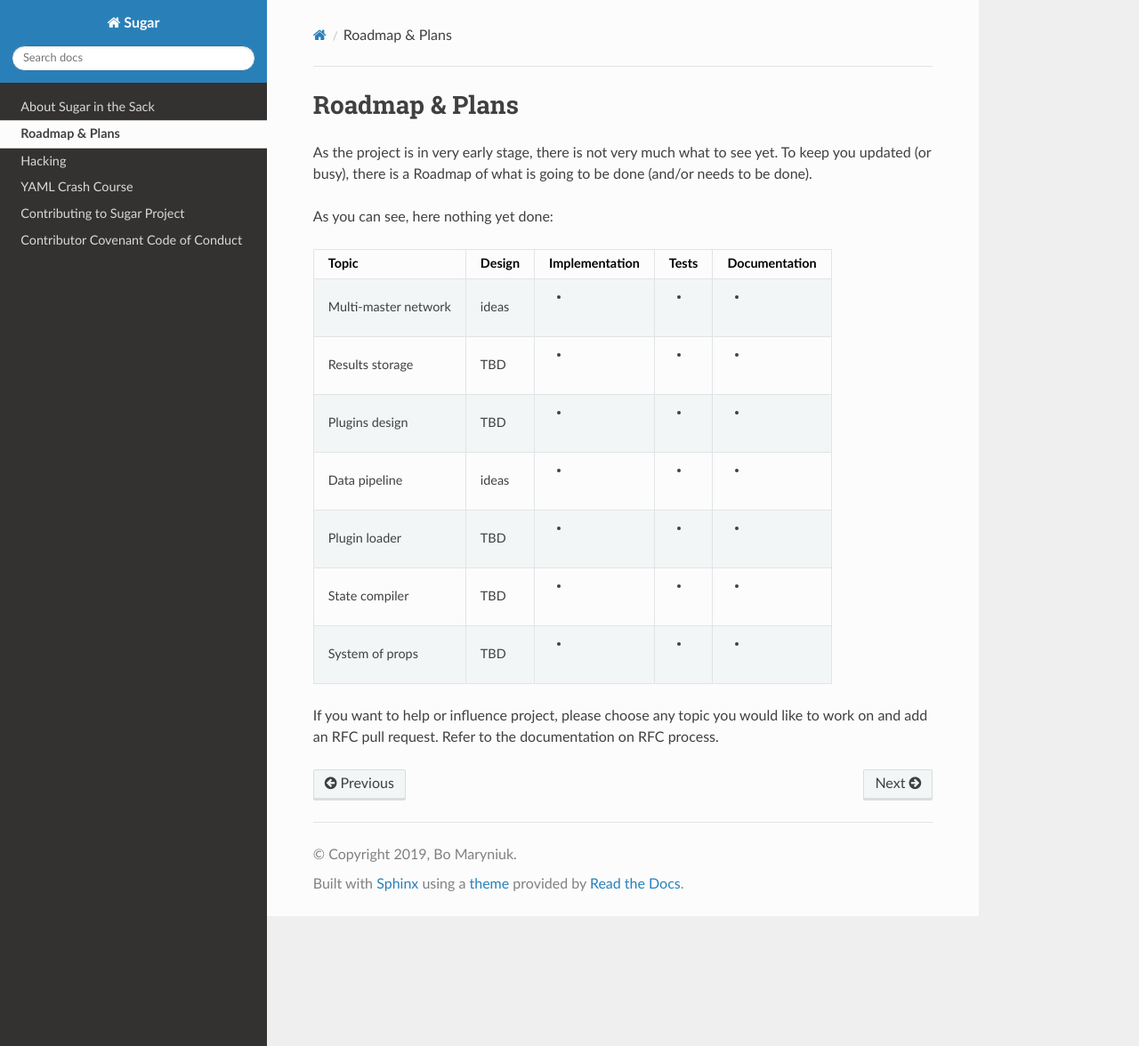
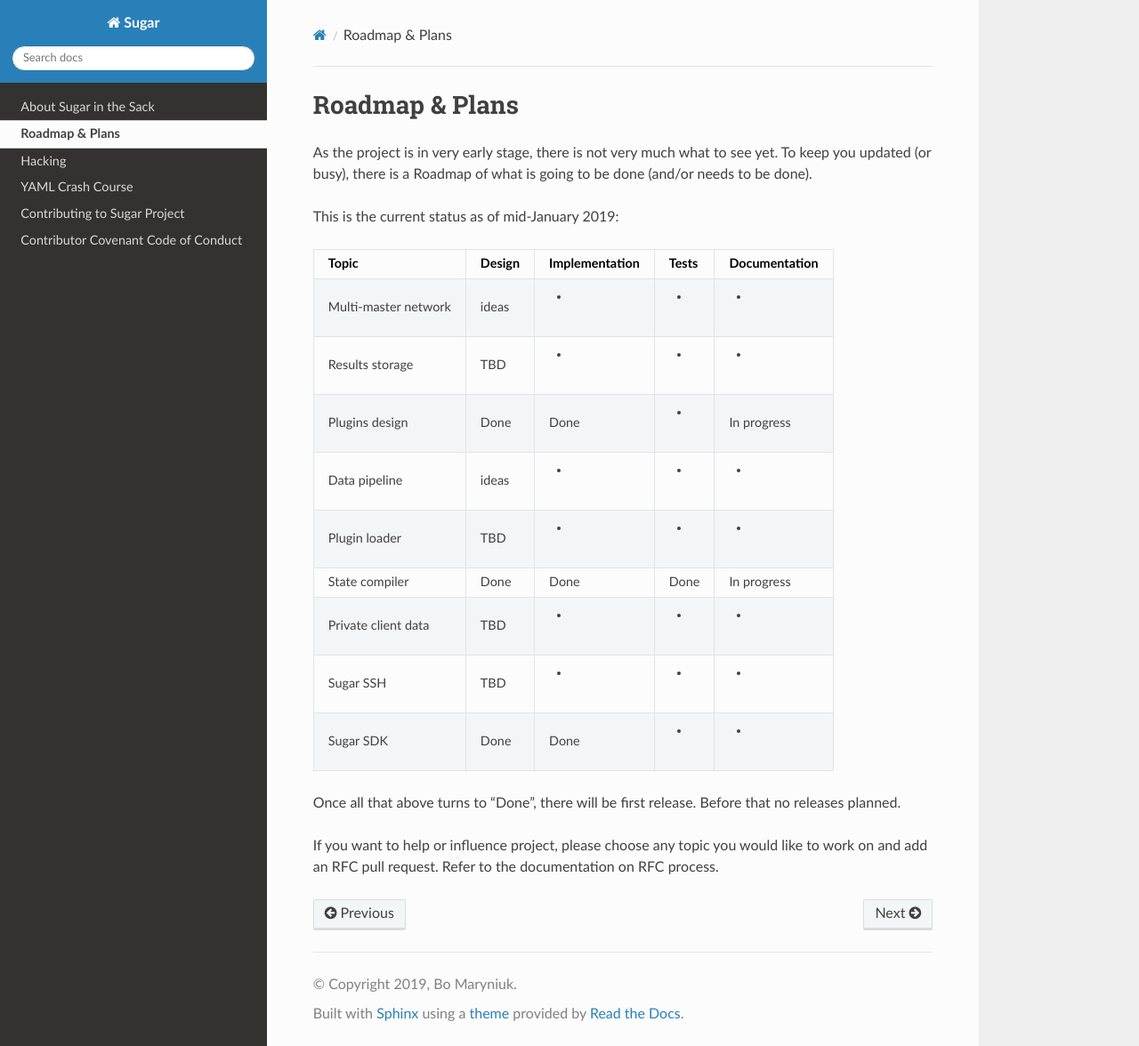
Before and after one commit to sugarsack/sugar, a Sphinx documentation site: the page built from docs/roadmap.rst, in a window 1280 px wide and 1176 px high. Shown: the whole window at 89% size. Built offline with Sphinx 7.4.7 and the Read the Docs theme 2.0.0, drawn with Linux system fonts in a browser that asks for light colours.

Commit message:
Roadmap update

```diff
--- a/docs/roadmap.rst
+++ b/docs/roadmap.rst
@@ -5,7 +5,7 @@
 see yet. To keep you updated (or busy), there is a Roadmap of what is
 going to be done (and/or needs to be done).
 
-As you can see, here nothing yet done:
+This is the current status as of mid-January 2019:
 
 +----------------------+--------+----------------+-------+---------------+
 | Topic                | Design | Implementation | Tests | Documentation |
@@ -14,16 +14,23 @@
 +----------------------+--------+----------------+-------+---------------+
 | Results storage      | TBD    | -              | -     | -             |
 +----------------------+--------+----------------+-------+---------------+
-| Plugins design       | TBD    | -              | -     | -             |
+| Plugins design       | Done   | Done           | -     | In progress   |
 +----------------------+--------+----------------+-------+---------------+
 | Data pipeline        | ideas  | -              | -     | -             |
 +----------------------+--------+----------------+-------+---------------+
 | Plugin loader        | TBD    | -              | -     | -             |
 +----------------------+--------+----------------+-------+---------------+
-| State compiler       | TBD    | -              | -     | -             |
+| State compiler       | Done   | Done           | Done  | In progress   |
 +----------------------+--------+----------------+-------+---------------+
-| System of props      | TBD    | -              | -     | -             |
+| Private client data  | TBD    | -              | -     | -             |
 +----------------------+--------+----------------+-------+---------------+
+| Sugar SSH            | TBD    | -              | -     | -             |
++----------------------+--------+----------------+-------+---------------+
+| Sugar SDK            | Done   | Done           | -     | -             |
++----------------------+--------+----------------+-------+---------------+
+
+Once all that above turns to "Done", there will be first release. Before
+that no releases planned.
 
 If you want to help or influence project, please choose any topic you
 would like to work on and add an RFC pull request. Refer to the documentation
```
